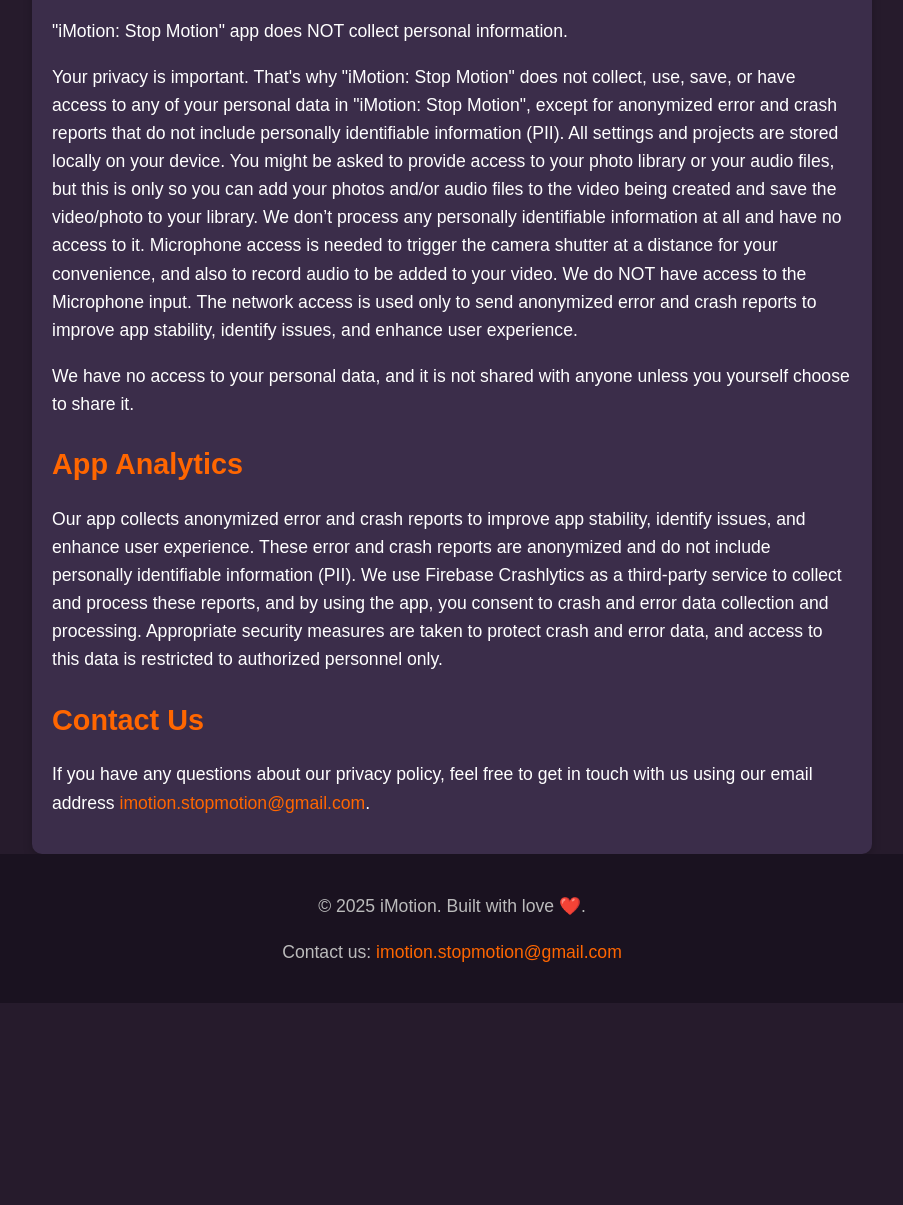
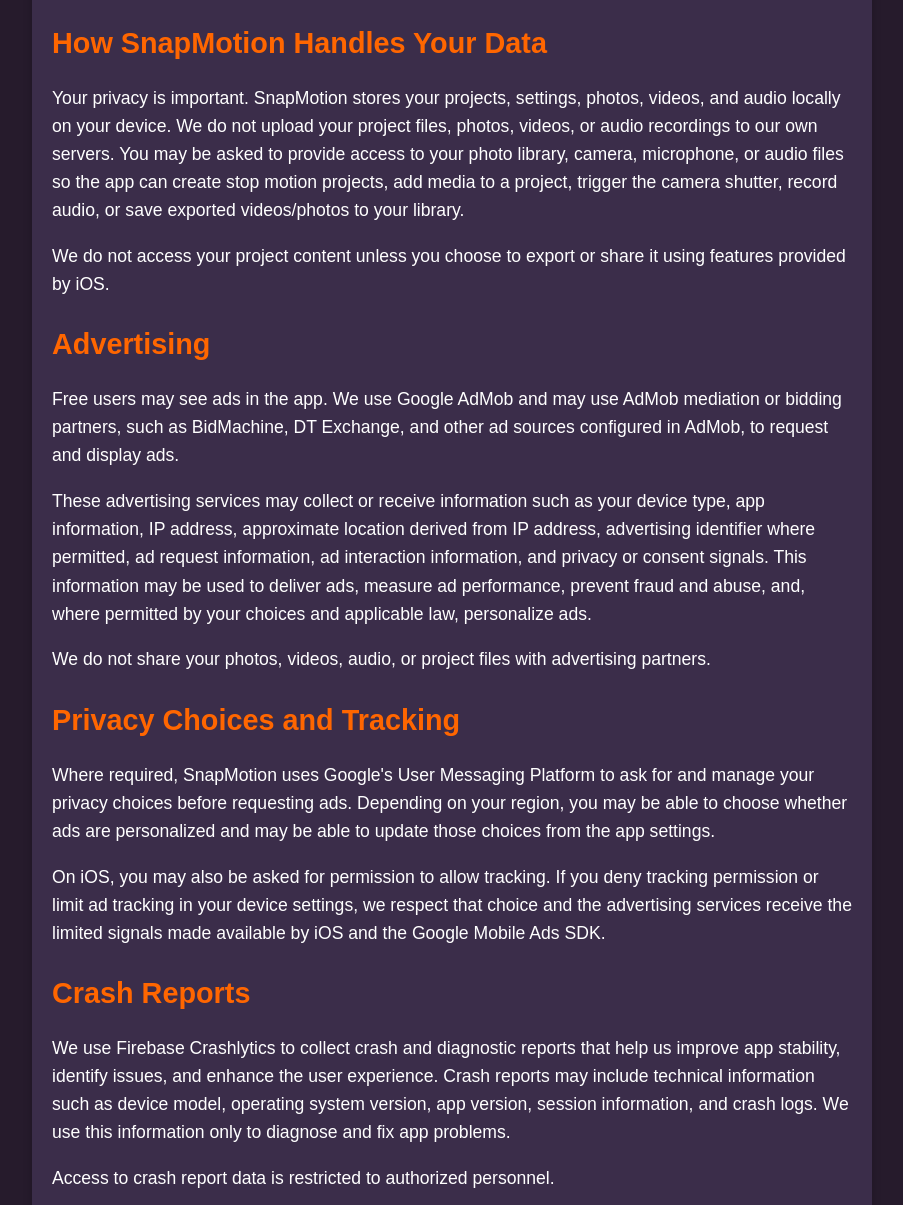
Before and after one commit to canvatechstudio/canvatechstudio.github.io, a plain HTML site: page imotion/privacy-policy.html in a window 1280 px wide. Shown: the part 95-1300 px from the top of the page, without its empty margins (188-1091 px from the left). Before the commit the page ends 1098 px from the top, so only its background shows below. Drawn offline with Linux system fonts and the light colour scheme.

Commit message:
Update iMotion privacy policy for ads

```diff
--- a/imotion/privacy-policy.html
+++ b/imotion/privacy-policy.html
@@ -52,17 +52,25 @@
 <body>
     <div class="container">
         <h1>Privacy Policy</h1>
-        <p>"iMotion: Stop Motion" app does NOT collect personal information.</p>
-        <p>Your privacy is important. That's why "iMotion: Stop Motion" does not collect, use, save, or have access to any of your personal data in "iMotion: Stop Motion", except for anonymized error and crash reports that do not include personally identifiable information (PII). All settings and projects are stored locally on your device. You might be asked to provide access to your photo library or your audio files, but this is only so you can add your photos and/or audio files to the video being created and save the video/photo to your library. We don’t process any personally identifiable information at all and have no access to it. Microphone access is needed to trigger the camera shutter at a distance for your convenience, and also to record audio to be added to your video. We do NOT have access to the Microphone input. The network access is used only to send anonymized error and crash reports to improve app stability, identify issues, and enhance user experience.</p>
-        <p>We have no access to your personal data, and it is not shared with anyone unless you yourself choose to share it.</p>
-        <h2>App Analytics</h2>
-        <p>Our app collects anonymized error and crash reports to improve app stability, identify issues, and enhance user experience. These error and crash reports are anonymized and do not include personally identifiable information (PII). We use Firebase Crashlytics as a third-party service to collect and process these reports, and by using the app, you consent to crash and error data collection and processing. Appropriate security measures are taken to protect crash and error data, and access to this data is restricted to authorized personnel only.</p>
+        <h2>How SnapMotion Handles Your Data</h2>
+        <p>Your privacy is important. SnapMotion stores your projects, settings, photos, videos, and audio locally on your device. We do not upload your project files, photos, videos, or audio recordings to our own servers. You may be asked to provide access to your photo library, camera, microphone, or audio files so the app can create stop motion projects, add media to a project, trigger the camera shutter, record audio, or save exported videos/photos to your library.</p>
+        <p>We do not access your project content unless you choose to export or share it using features provided by iOS.</p>
+        <h2>Advertising</h2>
+        <p>Free users may see ads in the app. We use Google AdMob and may use AdMob mediation or bidding partners, such as BidMachine, DT Exchange, and other ad sources configured in AdMob, to request and display ads.</p>
+        <p>These advertising services may collect or receive information such as your device type, app information, IP address, approximate location derived from IP address, advertising identifier where permitted, ad request information, ad interaction information, and privacy or consent signals. This information may be used to deliver ads, measure ad performance, prevent fraud and abuse, and, where permitted by your choices and applicable law, personalize ads.</p>
+        <p>We do not share your photos, videos, audio, or project files with advertising partners.</p>
+        <h2>Privacy Choices and Tracking</h2>
+        <p>Where required, SnapMotion uses Google's User Messaging Platform to ask for and manage your privacy choices before requesting ads. Depending on your region, you may be able to choose whether ads are personalized and may be able to update those choices from the app settings.</p>
+        <p>On iOS, you may also be asked for permission to allow tracking. If you deny tracking permission or limit ad tracking in your device settings, we respect that choice and the advertising services receive the limited signals made available by iOS and the Google Mobile Ads SDK.</p>
+        <h2>Crash Reports</h2>
+        <p>We use Firebase Crashlytics to collect crash and diagnostic reports that help us improve app stability, identify issues, and enhance the user experience. Crash reports may include technical information such as device model, operating system version, app version, session information, and crash logs. We use this information only to diagnose and fix app problems.</p>
+        <p>Access to crash report data is restricted to authorized personnel.</p>
         <h2>Contact Us</h2>
-        <p>If you have any questions about our privacy policy, feel free to get in touch with us using our email address <a href="mailto:imotion.stopmotion@gmail.com">imotion.stopmotion@gmail.com</a>.</p>
+        <p>If you have any questions about this privacy policy, feel free to contact us at <a href="mailto:info@canvatechstudio.com">info@canvatechstudio.com</a>.</p>
     </div>
     <footer>
         <p>&copy; 2025 iMotion. Built with love ❤️.</p>
-        <p>Contact us: <a href="mailto:imotion.stopmotion@gmail.com" style="color: #FF6600;">imotion.stopmotion@gmail.com</a></p>
+        <p>Contact us: <a href="mailto:info@canvatechstudio.com" style="color: #FF6600;">info@canvatechstudio.com</a></p>
     </footer>
 </body>
 </html>
```
